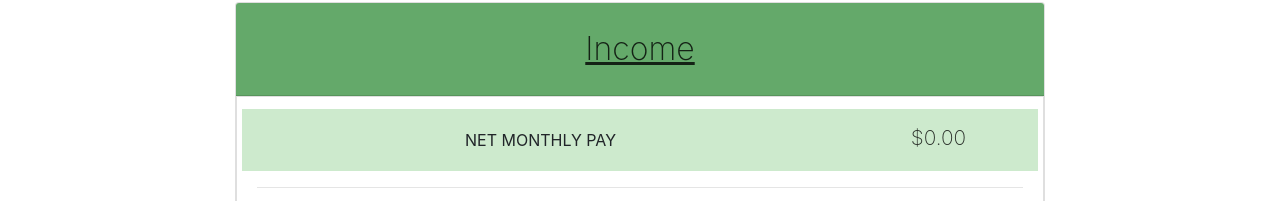
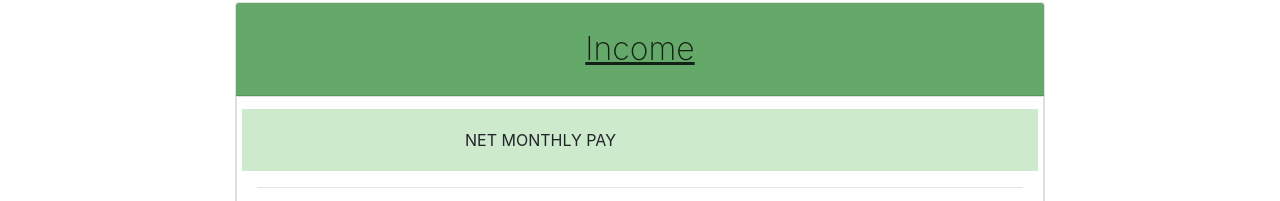
Before and after one commit to eric1foard/quick-budget, a React (Create React App) app: page /budget in a window 1280 px wide. Shown: the part 599-800 px from the top of the page. Built offline with nearby package versions, Linux system fonts and the light colour scheme; the HTML template or start-up script is replaced by a standard one.

Commit message:
picking project back up. In unstable condition - need to rework the db structure and how info is passed to components

```diff
--- a/src/components/Budget.js
+++ b/src/components/Budget.js
@@ -7,6 +7,111 @@ import AuthService from "../services/auth.service";
 import userService from '../services/user.service.js';
 
 class App extends Component {
+
+  static defaultProps = {
+    incomeData: {
+      title: 'income',
+      id: uuidv4(),
+      categories: [
+        {title: 'Net Monthly Pay',
+          fields: [
+            {title: 'Your Net Monthly Pay', id: uuidv4(), description: 'Also known as "take-home pay," this is the final amount on your paycheck - your wages, minus federal taxes, state taxes, Social Security, health insurance, etc.', value: 0},
+            {title: 'Spouse\'s Net Monthly Pay', id: uuidv4(), description: 'Same as above, but for your partner (if applicable)', value: 0}
+          ]
+        },
+        {
+          title: 'Other Monthly Income',
+          id: uuidv4(),
+          fields: [
+            {title: 'Other Monthly Income', id: uuidv4(), description: 'Enter additional sources of income here, such as Social Security, child support, alimony, investments, pensions, etc.', value: 0},
+          ]
+        },
+      ]
+    },
+    expensesData: {
+      title: 'expenses',
+      id: uuidv4(),
+      categories: [
+        {
+          title: 'housing and utilities',
+          id: uuidv4(),
+          fields: [
+            {title: 'Rent or Mortgage', id: uuidv4(), description: 'Monthly amount due.  Add in Home or Renters Insurance if not already included', value: 0},
+            {title: 'Property Tax', id: uuidv4(), description: 'If not already included in mortgage payment', value: 0},
+            {title: 'Homeowner Association (HOA) Fees', id: uuidv4(), description: 'Only enter if applicable', value: 0},
+            {title: 'Home Repair and Maintenance', id: uuidv4(), description: 'Even if it\'s not a monthly expense, add what you estimate this costs per month', value: 0},
+            {title: 'Utilities', id: uuidv4(), description: 'Include electricity, gas, water, sewer, trash, etc.', value: 0},
+            {title: 'Electronics', id: uuidv4(), description: 'Include cable, internet, cell phone, etc.', value: 0},
+          ]
+        },
+        {
+          title: 'transportation',
+          id: uuidv4(),
+          fields: [
+            {title: 'Car Payment', id: uuidv4(), description: 'Include any additional car payments, if you have more than one', value: 0},
+            {title: 'Car Insurance', id: uuidv4(), description: 'Check your billing, and be sure to divide this into a monthly amount', value: 0},
+            {title: 'Gas', id: uuidv4(), description: 'Average monthly cost of gas', value: 0},
+            {title: 'Car Maintenance', id: uuidv4(), description: 'Average monthly cost of car repairs - you can assume oil changes, with a little extra just in case of additional repairs', value: 0},
+            {title: 'Parking and Tolls', id: uuidv4(), description: 'If applicable', value: 0},
+          ]
+        },
+        // {
+        //   title: 'groceries and food',
+        //   id: uuidv4(),
+        //   subtotal: 0,
+        //   fields: [
+        //     {title: 'Groceries', id: uuidv4(), description: 'Average the monthly cost of your groceries.  It may be helpful to tally up a few months\' worth to get a better average', value: 0},
+        //     {title: 'Meals at Restaurants', id: uuidv4(), description: 'Again, it may be helpful to take the average of a few months', value: 0}
+        //   ]
+        // },
+        // {
+        //   title: 'health and beauty',
+        //   id: uuidv4(),
+        //   subtotal: 0,
+        //   fields: [
+        //     {title: 'Insurance', id: uuidv4(), description: 'If not already deducted from your paycheck, include your Health Insurance and Life Insurance', value: 0},
+        //     {title: 'Prescriptions and Doctor Visits', id: uuidv4(), description: 'Include your monthly prescription costs and any regular co-pays for doctor visits', value: 0},
+        //     {title: 'Gym Membership', id: uuidv4(), description: 'Include monthly dues, if applicable', value: 0},
+        //     {title: 'Clothes', id: uuidv4(), description: 'Average monthly amount.  Also include dry cleaning and laundry, if applicable', value: 0},
+        //     {title: 'General Beauty Haircut and Color', id: uuidv4(), description: 'Include, haircut, color, and beauty supplies', value: 0},
+        //   ]
+        // },
+        // {
+        //   title: 'children',
+        //   id: uuidv4(),
+        //   subtotal: 0,
+        //   fields: [
+        //     {title: 'Child Care', id: uuidv4(), description: 'If not already deducted from your paycheck', value: 0},
+        //     {title: 'Child Support', id: uuidv4(), description: 'Include monthly child support amounts, if applicable', value: 0},
+        //     {title: 'Tuition and Supplies', id: uuidv4(), description: 'Include any additional tuition or other school suppies', value: 0},
+        //   ]
+        // },
+        // {
+        //   title: 'debts and loans',
+        //   id: uuidv4(),
+        //   subtotal: 0,
+        //   fields: [
+        //     {title: 'Credit Cards', id: uuidv4(), description: 'Total minimum monthly payment due', value: 0},
+        //     {title: 'Student Loans', id: uuidv4(), description: 'Total minimum monthly payment due', value: 0},
+        //     {title: 'Medical Debt', id: uuidv4(), description: 'Total minimum monthly payment due', value: 0},
+        //   ]
+        // },
+        // {
+        //   title: 'miscellaneous',
+        //   id: uuidv4(),
+        //   subtotal: 0,
+        //   fields: [
+        //     {title: 'Hobbies', id: uuidv4(), description: 'Include the average amount you spend on your hobbies. You can add extra fields if you prefer to break it down', value: 0},
+        //     {title: 'Tobacco & Alcohol', id: uuidv4(), description: 'Average monthly amounts', value: 0},
+        //     {title: 'Media Subscriptions', id: uuidv4(), description: 'Include newspapers, magazines, and any other media subscriptions (Netflix, etc.)', value: 0},
+        //     {title: 'Travel and Vacation', id: uuidv4(), description: 'Average amount you save toward vacations', value: 0},
+        //     {title: 'Donations', id: uuidv4(), description: 'Add your regular donations, if applicable', value: 0},
+        //     {title: 'Pet Care', id: uuidv4(), description: 'If you have pets, average your pet foot, insurance, toys, etc.', value: 0},
+        //   ]
+        // },
+      ]
+    }
+  }
 
   // State is used to store the relevant information regarding the user's income and expenses fields,
   // ...and is used by other components to calculate inferences.
@@ -20,116 +125,16 @@ class App extends Component {
       isLoaded: false,
       userIncome: "",
 
-      incomeData: {
-        title: 'income',
       total: 0,
-        id: uuidv4(),
-        categories: [
-          {
-            title: 'Net Monthly Pay',
-            id: uuidv4(),
-            subtotal: 0,
-            fields: [
-              {title: 'Your Net Monthly Pay', id: uuidv4(), description: 'Also known as "take-home pay," this is the final amount on your paycheck - your wages, minus federal taxes, state taxes, Social Security, health insurance, etc.', value: 0},
-              {title: 'Spouse\'s Net Monthly Pay', id: uuidv4(), description: 'Same as above, but for your partner (if applicable)', value: 0}
-            ]
-          },
-          {
-            title: 'Other Monthly Income',
-            id: uuidv4(),
-            subtotal: 0,
-            fields: [
-              {title: 'Other Monthly Income', id: uuidv4(), description: 'Enter additional sources of income here, such as Social Security, child support, alimony, investments, pensions, etc.', value: 0},
-            ]
-          },
-        ]
-      },
-      expensesData: {
-        title: 'expenses',
-        id: uuidv4(),
-        total: 0,
-        categories: [
-          {
-            title: 'housing and utilities',
-            id: uuidv4(),
-            subtotal: 0,
-            fields: [
-              {title: 'Rent or Mortgage', id: uuidv4(), description: 'Monthly amount due.  Add in Home or Renters Insurance if not already included', value: 0},
-              {title: 'Property Tax', id: uuidv4(), description: 'If not already included in mortgage payment', value: 0},
-              {title: 'Homeowner Association (HOA) Fees', id: uuidv4(), description: 'Only enter if applicable', value: 0},
-              {title: 'Home Repair and Maintenance', id: uuidv4(), description: 'Even if it\'s not a monthly expense, add what you estimate this costs per month', value: 0},
-              {title: 'Utilities', id: uuidv4(), description: 'Include electricity, gas, water, sewer, trash, etc.', value: 0},
-              {title: 'Electronics', id: uuidv4(), description: 'Include cable, internet, cell phone, etc.', value: 0},
-            ]
-          },
-          {
-            title: 'transportation',
-            id: uuidv4(),
-            subtotal: 0,
-            fields: [
-              {title: 'Car Payment', id: uuidv4(), description: 'Include any additional car payments, if you have more than one', value: 0},
-              {title: 'Car Insurance', id: uuidv4(), description: 'Check your billing, and be sure to divide this into a monthly amount', value: 0},
-              {title: 'Gas', id: uuidv4(), description: 'Average monthly cost of gas', value: 0},
-              {title: 'Car Maintenance', id: uuidv4(), description: 'Average monthly cost of car repairs - you can assume oil changes, with a little extra just in case of additional repairs', value: 0},
-              {title: 'Parking and Tolls', id: uuidv4(), description: 'If applicable', value: 0},
-            ]
-          },
-          {
-            title: 'groceries and food',
-            id: uuidv4(),
-            subtotal: 0,
-            fields: [
-              {title: 'Groceries', id: uuidv4(), description: 'Average the monthly cost of your groceries.  It may be helpful to tally up a few months\' worth to get a better average', value: 0},
-              {title: 'Meals at Restaurants', id: uuidv4(), description: 'Again, it may be helpful to take the average of a few months', value: 0}
-            ]
-          },
-          {
-            title: 'health and beauty',
-            id: uuidv4(),
-            subtotal: 0,
-            fields: [
-              {title: 'Insurance', id: uuidv4(), description: 'If not already deducted from your paycheck, include your Health Insurance and Life Insurance', value: 0},
-              {title: 'Prescriptions and Doctor Visits', id: uuidv4(), description: 'Include your monthly prescription costs and any regular co-pays for doctor visits', value: 0},
-              {title: 'Gym Membership', id: uuidv4(), description: 'Include monthly dues, if applicable', value: 0},
-              {title: 'Clothes', id: uuidv4(), description: 'Average monthly amount.  Also include dry cleaning and laundry, if applicable', value: 0},
-              {title: 'General Beauty Haircut and Color', id: uuidv4(), description: 'Include, haircut, color, and beauty supplies', value: 0},
-            ]
-          },
-          {
-            title: 'children',
-            id: uuidv4(),
-            subtotal: 0,
-            fields: [
-              {title: 'Child Care', id: uuidv4(), description: 'If not already deducted from your paycheck', value: 0},
-              {title: 'Child Support', id: uuidv4(), description: 'Include monthly child support amounts, if applicable', value: 0},
-              {title: 'Tuition and Supplies', id: uuidv4(), description: 'Include any additional tuition or other school suppies', value: 0},
-            ]
-          },
-          {
-            title: 'debts and loans',
-            id: uuidv4(),
-            subtotal: 0,
-            fields: [
-              {title: 'Credit Cards', id: uuidv4(), description: 'Total minimum monthly payment due', value: 0},
-              {title: 'Student Loans', id: uuidv4(), description: 'Total minimum monthly payment due', value: 0},
-              {title: 'Medical Debt', id: uuidv4(), description: 'Total minimum monthly payment due', value: 0},
-            ]
-          },
-          {
-            title: 'miscellaneous',
-            id: uuidv4(),
-            subtotal: 0,
-            fields: [
-              {title: 'Hobbies', id: uuidv4(), description: 'Include the average amount you spend on your hobbies. You can add extra fields if you prefer to break it down', value: 0},
-              {title: 'Tobacco & Alcohol', id: uuidv4(), description: 'Average monthly amounts', value: 0},
-              {title: 'Media Subscriptions', id: uuidv4(), description: 'Include newspapers, magazines, and any other media subscriptions (Netflix, etc.)', value: 0},
-              {title: 'Travel and Vacation', id: uuidv4(), description: 'Average amount you save toward vacations', value: 0},
-              {title: 'Donations', id: uuidv4(), description: 'Add your regular donations, if applicable', value: 0},
-              {title: 'Pet Care', id: uuidv4(), description: 'If you have pets, average your pet foot, insurance, toys, etc.', value: 0},
-            ]
-          },
-        ]
-      }
+      incomeTotal: 0,
+      expensesTotal: 0,
+
+      // Income fields
+      monthlyPay: 0,
+      spouseMonthlyPay: 0,
+      otherMonthlyIncome: 0,
+
+
     }
     this.updateValue            = this.updateValue.bind(this);
     this.updateCategoryTotal    = this.updateCategoryTotal.bind(this);
@@ -242,14 +247,16 @@ class App extends Component {
     } else {
       userService.getUserIncome().then(
         response => {
+          console.log(response);
           this.setState({
             isLoaded: true,
-            userIncome: response.data
+            monthlyPay: response.data.userIncomeRes.monthly_pay,
+            spouseMonthlyPay: response.data.userIncomeRes.spouse_monthly_pay,
+            otherMonthlyIncome: response.data.userIncomeRes.other_monthly,
           });
-          console.log(this.state.currentUser);
-          console.log(this.state.userIncome)
-          console.log(this.state.userIncome.data)
-          console.log(this.state.userIncome.data.monthly_pay)
+          console.log("monthly pay: ", this.state.monthlyPay);
+          console.log("spouse pay: ", this.state.spouseMonthlyPay);
+          console.log("other pay: ", this.state.otherMonthlyIncome);
         },
         error => {
           this.setState({
@@ -286,9 +293,6 @@ class App extends Component {
               A quick and easy reference tool to calculate your basic monthly budget.
             </div>
             <div className="budget-instructions-list">
-                {/* <div className="budget-list-text">
-                  You're just a few steps away:
-                </div> */}
               <ol className="budget-list-text">
                 <li className="budget-list-text income">
                   Add your income below
@@ -303,28 +307,33 @@ class App extends Component {
             </div>
           </div>
 
+          {/* TODO: Put subtotals back in */}
           {/* Box with income information */}
           <Box
-            boxData={this.state.incomeData}
+            title="Income"
+            // incomeInfo=
+            // incomeAmount=
+
+            boxData={this.props.incomeData}
             handleUpdate={this.updateIncomeHelper}
             handleSaveNew={this.saveNewIncomeHelper}
-            total={this.state.incomeData.total}
-            key={this.state.incomeData.id}
+            total={this.state.incomeTotal}
+            key={this.props.incomeData.id}
           />
 
           {/* Box with expenses information */}
           <Box
-            boxData={this.state.expensesData}
+            boxData={this.props.expensesData}
             handleUpdate={this.updateExpensesHelper}
             handleSaveNew={this.saveNewExpensesHelper}
-            total={this.state.expensesData.total}
-            key={this.state.expensesData.id}
+            total={this.state.expensesTotal}
+            key={this.props.expensesData.id}
           />
 
           {/* Summary displays the final total monthly amount */}
           <Summary
-            totalIncome={this.state.incomeData.total}
-            totalExpenses={this.state.expensesData.total}
+            totalIncome={this.state.incomeTotal}
+            totalExpenses={this.state.expensesTotal}
           />
 
 
--- a/src/components/Form.js
+++ b/src/components/Form.js
@@ -59,7 +59,7 @@ class Form extends Component {
               {/* Displays subtotal for this category */}
               <div className="col-sm-3">
                 <div className="subtotal">
-                  ${this.props.subtotal.toFixed(2)}
+                  {/* ${this.props.subtotal.toFixed(2)} */}
                 </div>
               </div>
 
```
Also changed, not shown: 2 other files (tests, documents, lock files or other folders). Lines whose indentation alone changed are shown as unchanged.
